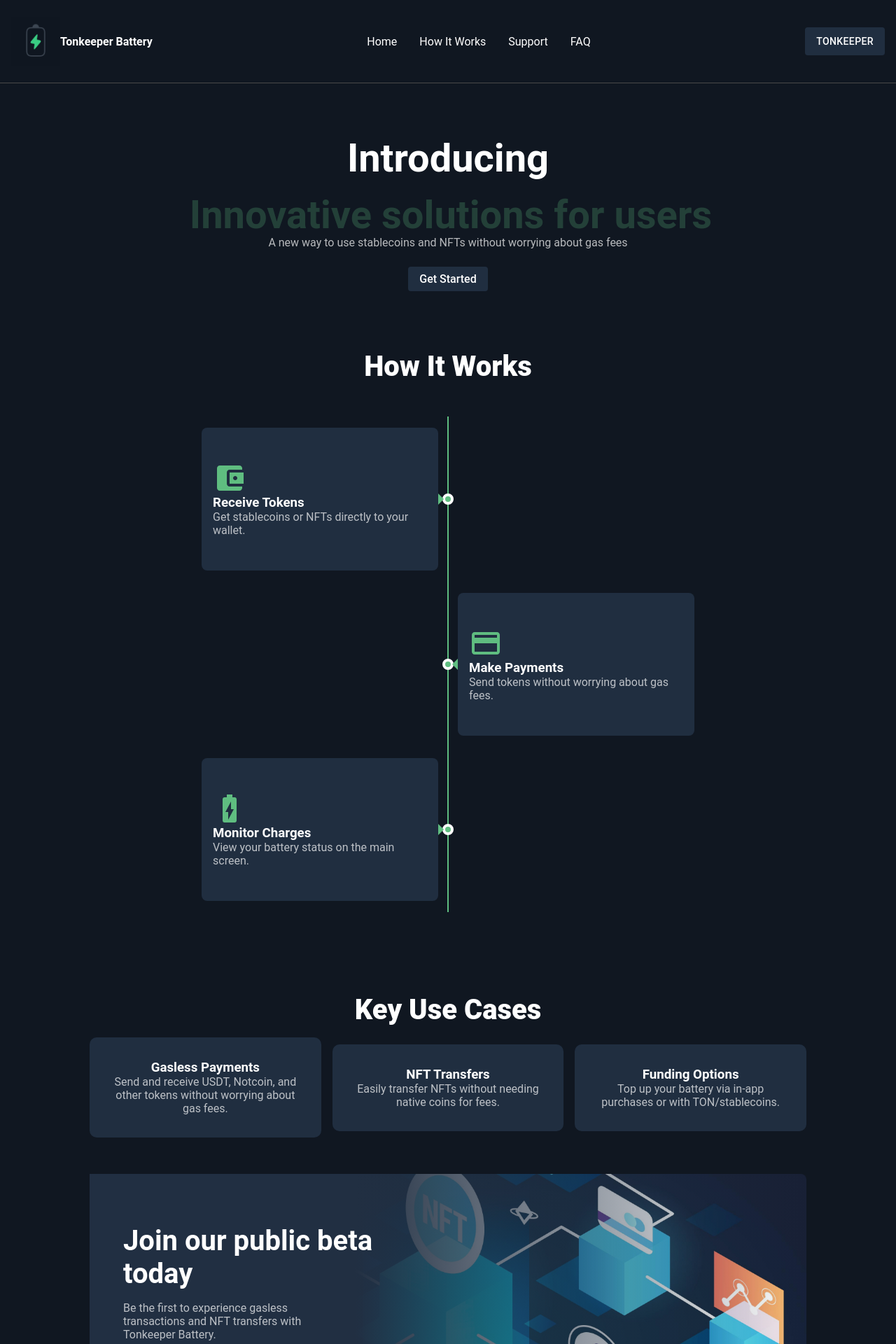
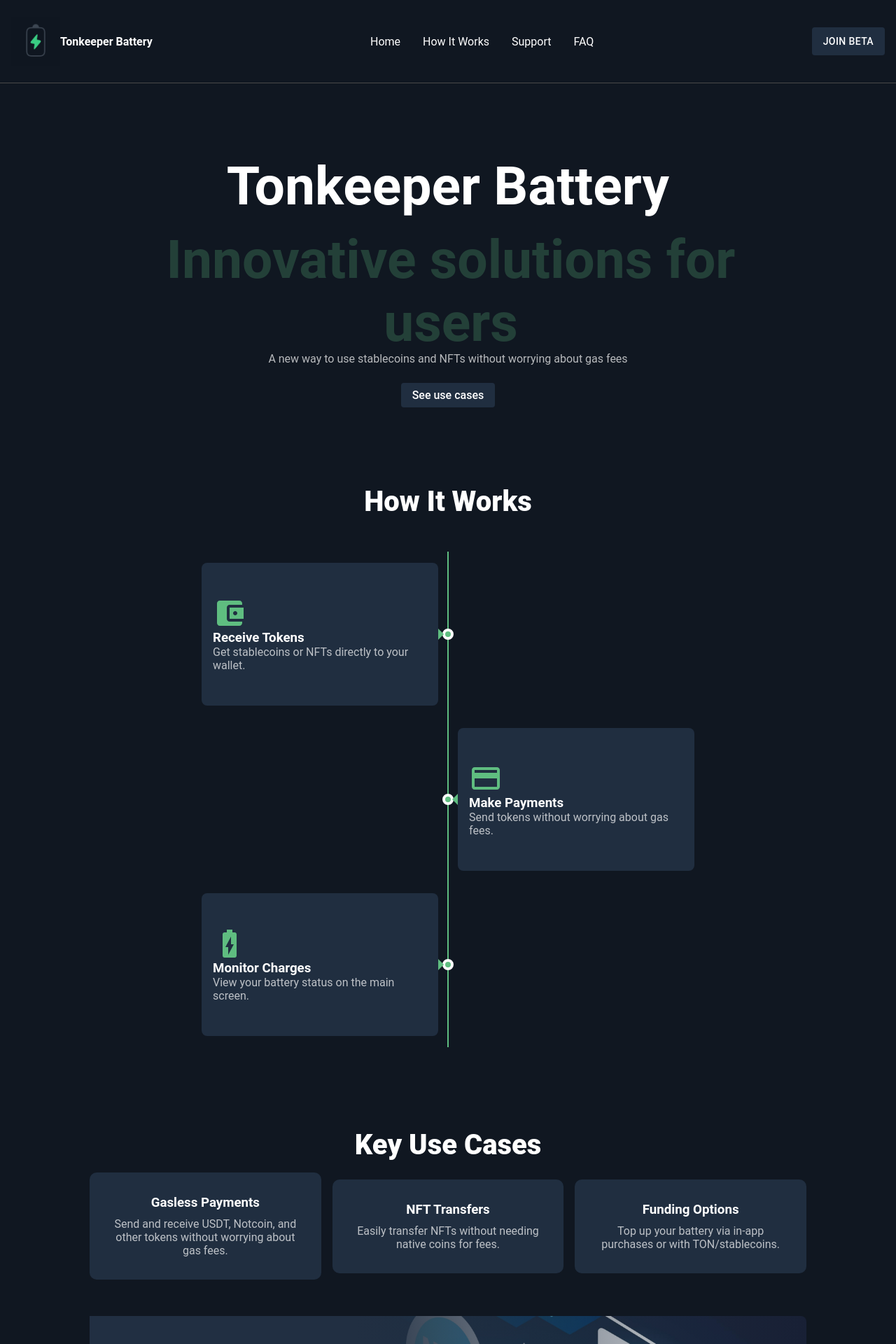
Before and after one commit to Jikugodwill/tonkeeper_battery, a React (Create React App) app: page / in a window 1280 px wide. Shown: the top 1920 px of the page at 70% size. Built offline with nearby package versions, Linux system fonts and the light colour scheme.

Commit message:
updated links

```diff
--- a/src/App.js
+++ b/src/App.js
@@ -16,6 +16,7 @@
 import FAQ from "./components/FAQ";
 import { Timeline, TimelineContent, TimelineItem } from "./components/Timeline";
 import art from "./assets/bg.jpg";
+import { Link } from "react-scroll";
 
 const faqList = [
   {
@@ -82,7 +83,11 @@
 
   return (
     <Layout>
-      <Section id="home">
+      <Section
+        id="home"
+        style={{ height: "60vh", justifyContent: "center" }}
+        className="hero"
+      >
         <motion.div
           initial={{ opacity: 0 }}
           animate={{ opacity: 1 }}
@@ -94,10 +99,10 @@
             animate={{ opacity: 1 }}
             transition={{ duration: 1 }}
             style={{
-              fontSize: "min(5vw, 3.5rem)",
+              fontSize: "min(6vw, 5rem)",
             }}
           >
-            Introducing
+            Tonkeeper Battery
             <br />
             <motion.span
               style={{
@@ -117,7 +122,9 @@
             A new way to use stablecoins and NFTs without worrying about gas
             fees
           </p>
-          <button>Get Started</button>
+          <Link to="use-cases" smooth={true} duration={500}>
+            <button>See use cases</button>
+          </Link>
         </motion.div>
       </Section>
       <Section
--- a/src/components/Layout.jsx
+++ b/src/components/Layout.jsx
@@ -182,12 +182,18 @@
               FAQ
             </Link>
           </nav>
-          <Button
-            style={{ backgroundColor: "#212f42f5", color: "#ffffff" }}
-            whileTap={{ scale: 0.9 }}
+          <a
+            href="https://t.me/batterypublicbeta"
+            target="_blank"
+            rel="noopener noreferrer"
           >
-            Tonkeeper
-          </Button>
+            <Button
+              style={{ backgroundColor: "#212f42f5", color: "#ffffff" }}
+              whileTap={{ scale: 0.9 }}
+            >
+              Join Beta
+            </Button>
+          </a>
           <div className="burgerIcon">
             {menuOpen ? (
               <CloseMenuIcon onClick={toggleMenu} />
--- a/src/components/UseCase.jsx
+++ b/src/components/UseCase.jsx
@@ -5,6 +5,14 @@
   background-color: #212f42f5;
   padding: 2rem;
   border-radius: 10px;
+  display: flex;
+  flex-direction: column;
+  justify-content: center;
+  align-items: center;
+  text-align: center;
+  gap: 10px;
+  min-width: 250px;
+
 `;
 
 const UseCase = ({ title, description }) => {
```
